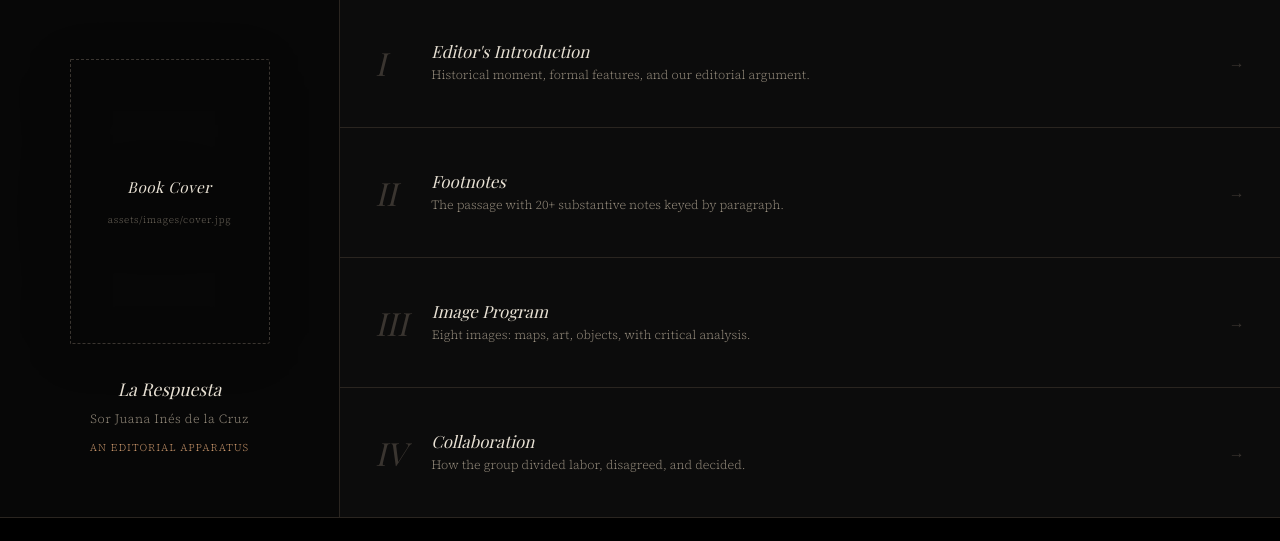
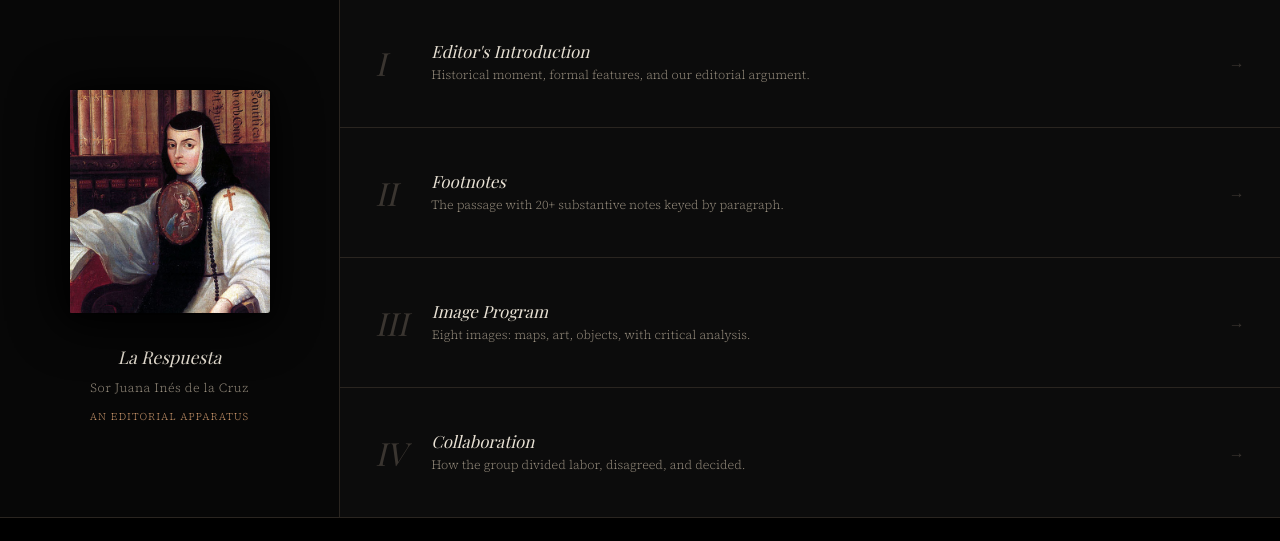
Before and after one commit to stevennnsanchez/humanitiesproject, a plain HTML site: page index.html in a window 1280 px wide. Shown: the part 753-1294 px from the top of the page. Drawn offline with nearby package versions, Linux system fonts and the light colour scheme; a web font is replaced by a local one.

Commit message:
Add cover image and wire it into the edition split layout
Co-Authored-By: Claude Sonnet 4.6 <noreply@anthropic.com>

```diff
--- a/index.html
+++ b/index.html
@@ -56,11 +56,7 @@
 
       <div class="edition-cover-col">
         <div class="book-spine-shadow">
-          <!-- Replace with your cover: <img src="assets/images/cover.jpg" alt="Edition cover"> -->
-          <div class="book-cover-placeholder">
-            <span>Book Cover</span>
-            <small>assets/images/cover.jpg</small>
-          </div>
+          <img src="assets/images/cover.jpg" alt="Edition cover">
         </div>
         <div class="edition-cover-meta">
           <div class="edition-cover-title">La Respuesta</div>
```
Also changed, not shown: assets/images/cover.jpg (added).
